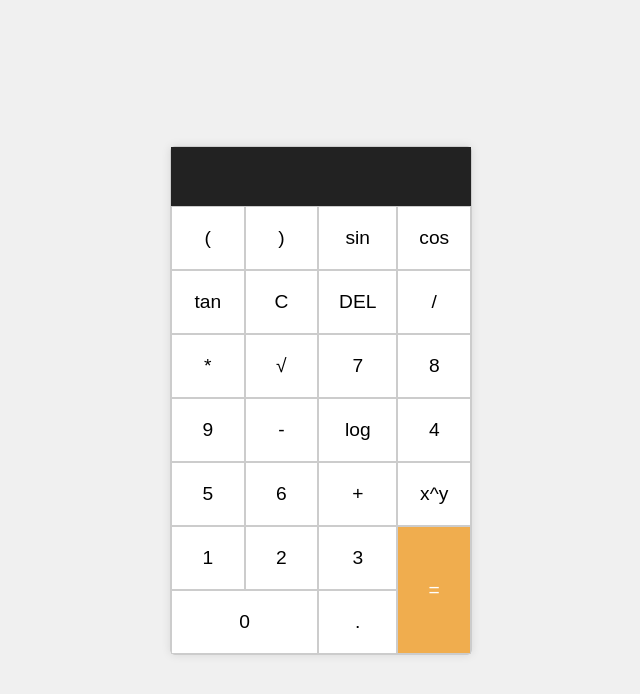
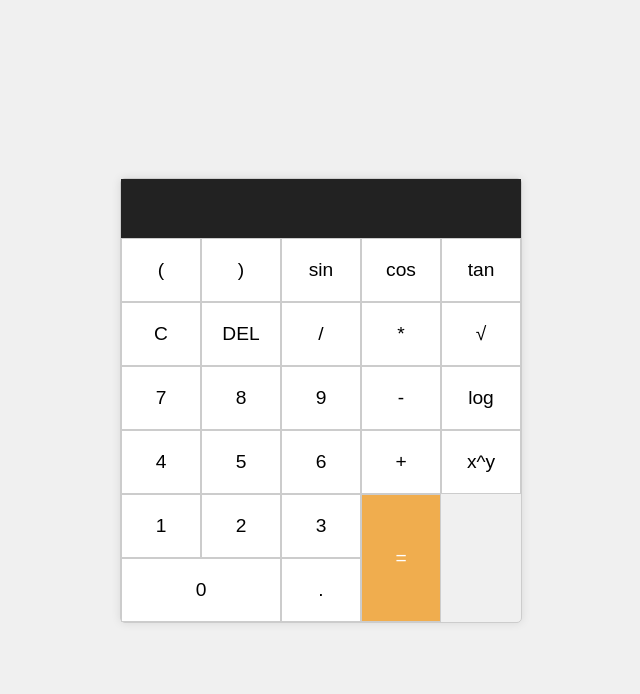
Before and after one commit to minhafathimachettool-coder/Calculator, a plain HTML site: page index.html in a window 1280 px wide. Shown: the whole page, without its empty margins (319-959 px from the left). Drawn offline with Linux system fonts and the light colour scheme.

Commit message:
Update CSS for scientific calculator layout

```diff
--- a/style.css
+++ b/style.css
@@ -11,7 +11,7 @@ body {
     border: 1px solid #ccc;
     border-radius: 5px;
     box-shadow: 0 0 10px rgba(0, 0, 0, 0.1);
-    width: 300px;
+    width: 400px; /* Increased width for scientific calculator */
 }
 
 .display {
@@ -31,7 +31,7 @@ body {
 
 .buttons {
     display: grid;
-    grid-template-columns: repeat(4, 1fr);
+    grid-template-columns: repeat(5, 1fr); /* 5 columns for scientific layout */
 }
 
 .buttons button {
```
